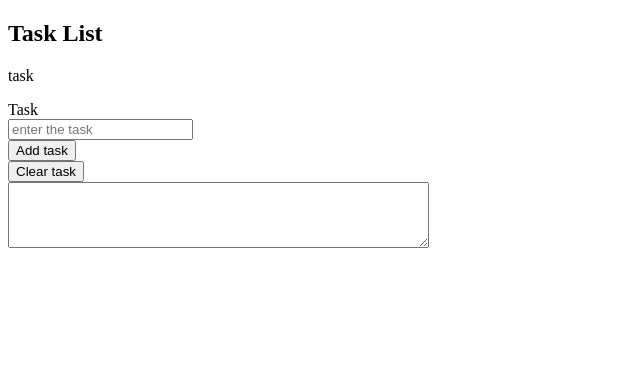
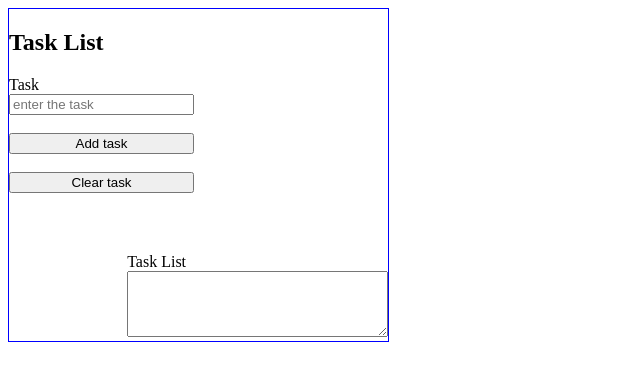
Before and after one commit to HtinSharKyaw/htinsharkyaw.task-list, a plain HTML site: page index.html in a window 1280 px wide. Shown: the whole page, without its empty margins (0-640 px from the left). Drawn offline with Linux system fonts and the light colour scheme.

Commit message:
second commit

```diff
--- a/index.html
+++ b/index.html
@@ -1,5 +1,6 @@
 <!DOCTYPE html>
 <html lang="en">
+
 <head>
   <meta charset="UTF-8">
   <meta http-equiv="X-UA-Compatible" content="IE=edge">
@@ -7,23 +8,26 @@
   <title>Document</title>
   <link rel="stylesheet" href="styles.css">
 </head>
+
 <body>
-  <div>
+  <div class="container">
     <div class="left">
       <h2>Task List</h2>
-      <p>task</p>
-      <label for="task">Task</label><br>
-      <input type="text" id="task" name="task" placeholder="enter the task">
+      <div>
+        <label for="task">Task</label><br>
+        <input type="text" id="task" name="task" placeholder="enter the task">
+      </div><br>
       <div>
         <button id="btn" onclick="addTask();">Add task</button>
-      </div>
+      </div><br>
       <div>
         <button id="btn" onclick="clearTask();">Clear task</button>
       </div>
     </div>
 
     <div class="right">
-      <textarea id="resultArea" name="resultArea" rows="4" cols="50">
+      <label for="resultArea">Task List</label><br>
+      <textarea id="resultArea" name="resultArea" rows="4" cols="30">
         </textarea>
     </div>
   </div>
@@ -32,9 +36,15 @@
       var inputValue = document.getElementById('task').value;
       var getResult = document.getElementById('resultArea').value;
       var showResult = document.getElementById('resultArea');
-      var totalValue =  getResult == null? '': inputValue+'\n'+ getResult;
+      var totalValue = getResult == null ? '' : inputValue + '\n' + getResult;
       showResult.innerHTML = totalValue;
-      }
+    }
+
+    function clearTask() {
+      var resultTask = document.getElementById('resultArea');
+      resultTask.innerHTML = '';
+    }
   </script>
 </body>
+
 </html>
--- a/styles.css
+++ b/styles.css
@@ -0,0 +1,16 @@
+.container{
+  border: 1px solid blue;
+  overflow: hidden;
+  width: 30%;
+}
+button{
+  width: 100%;
+}
+div.left{
+  float: left;
+}
+div.right{
+  margin-top: 16%;
+  float: right;
+
+}
```
